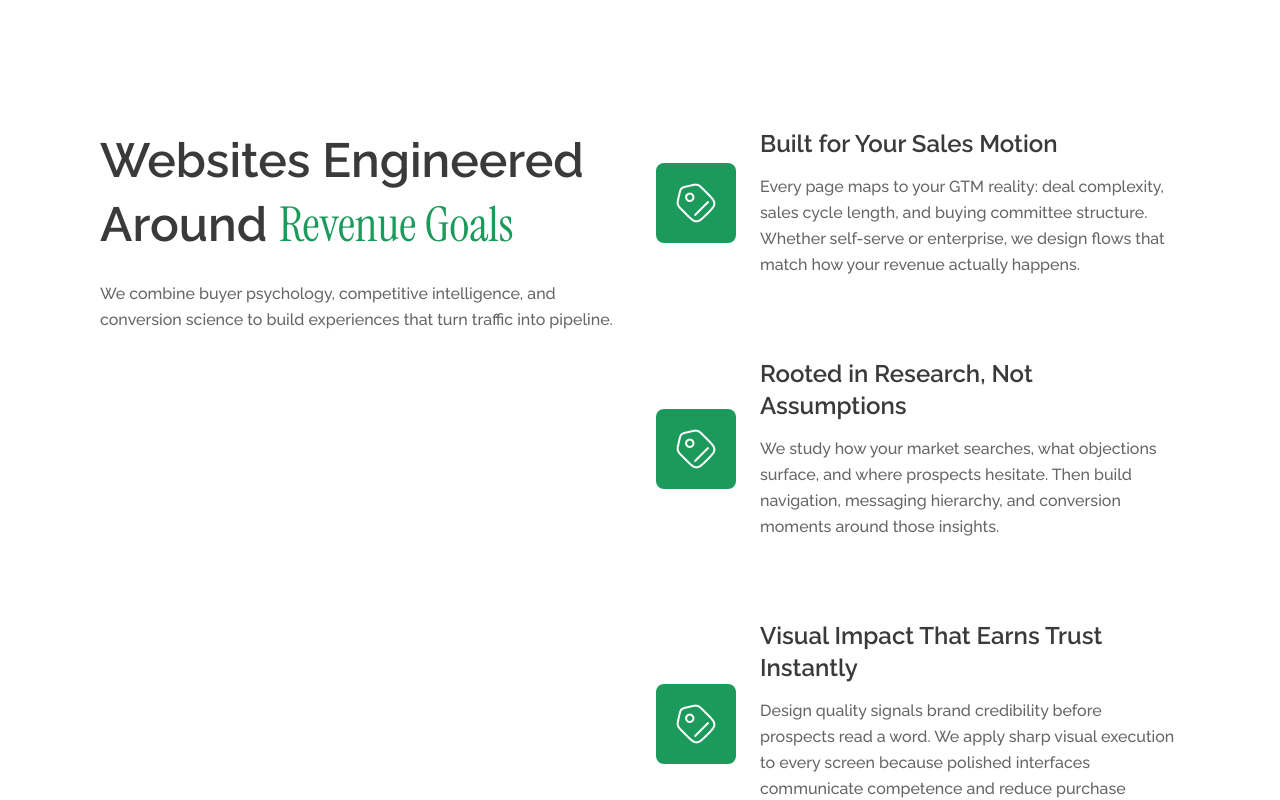
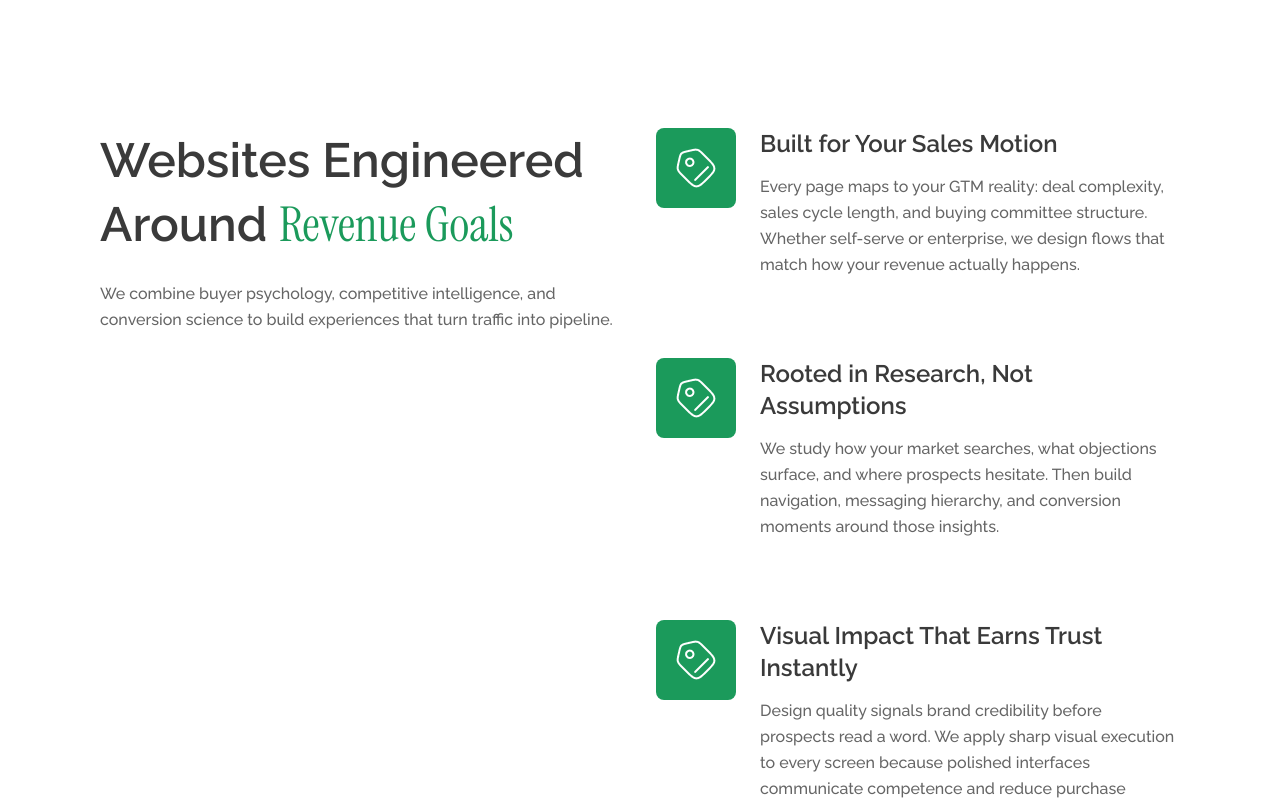
Before and after one commit to Sayan-97/yarn-owls, a Next.js app: page /ui-ux in a window 1280 px wide. Shown: the part 802-1602 px from the top of the page. Built offline with nearby package versions, Linux system fonts and the light colour scheme.

Commit message:
chore: updated the ui/ux page

```diff
--- a/app/ui-ux/_components/revenue-goals.tsx
+++ b/app/ui-ux/_components/revenue-goals.tsx
@@ -40,7 +40,7 @@ export default function RevenueGoals() {
       </div>
       <div className="grid gap-20">
         {list.map((item) => (
-          <div key={item.title} className="flex items-center gap-6">
+          <div key={item.title} className="flex items-start gap-6">
             <div className="size-20 shrink-0 bg-primary dark:bg-[#202020] flex items-center justify-center rounded-lg">
               <Image src={TagLinearIcon} alt="img" />
             </div>
```
